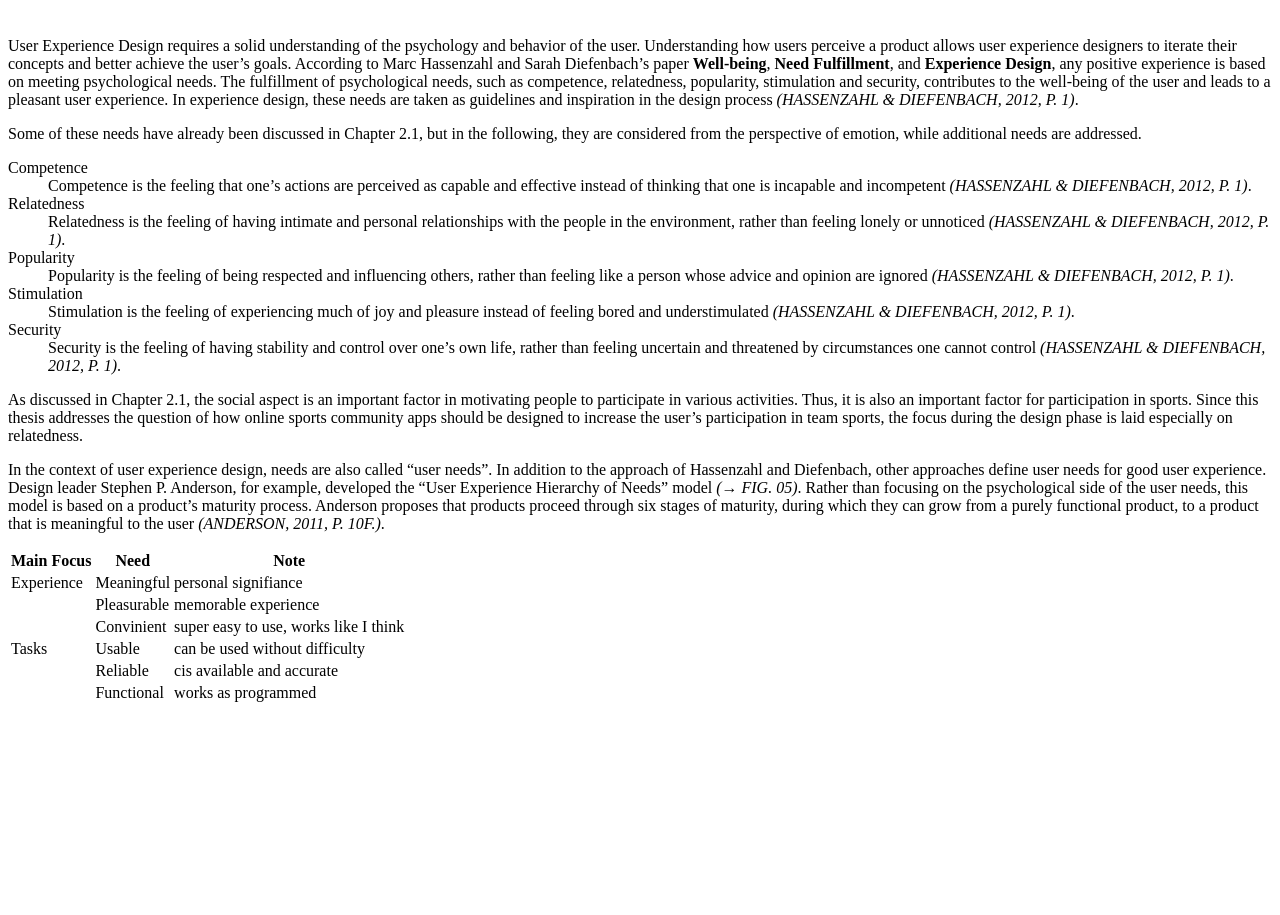
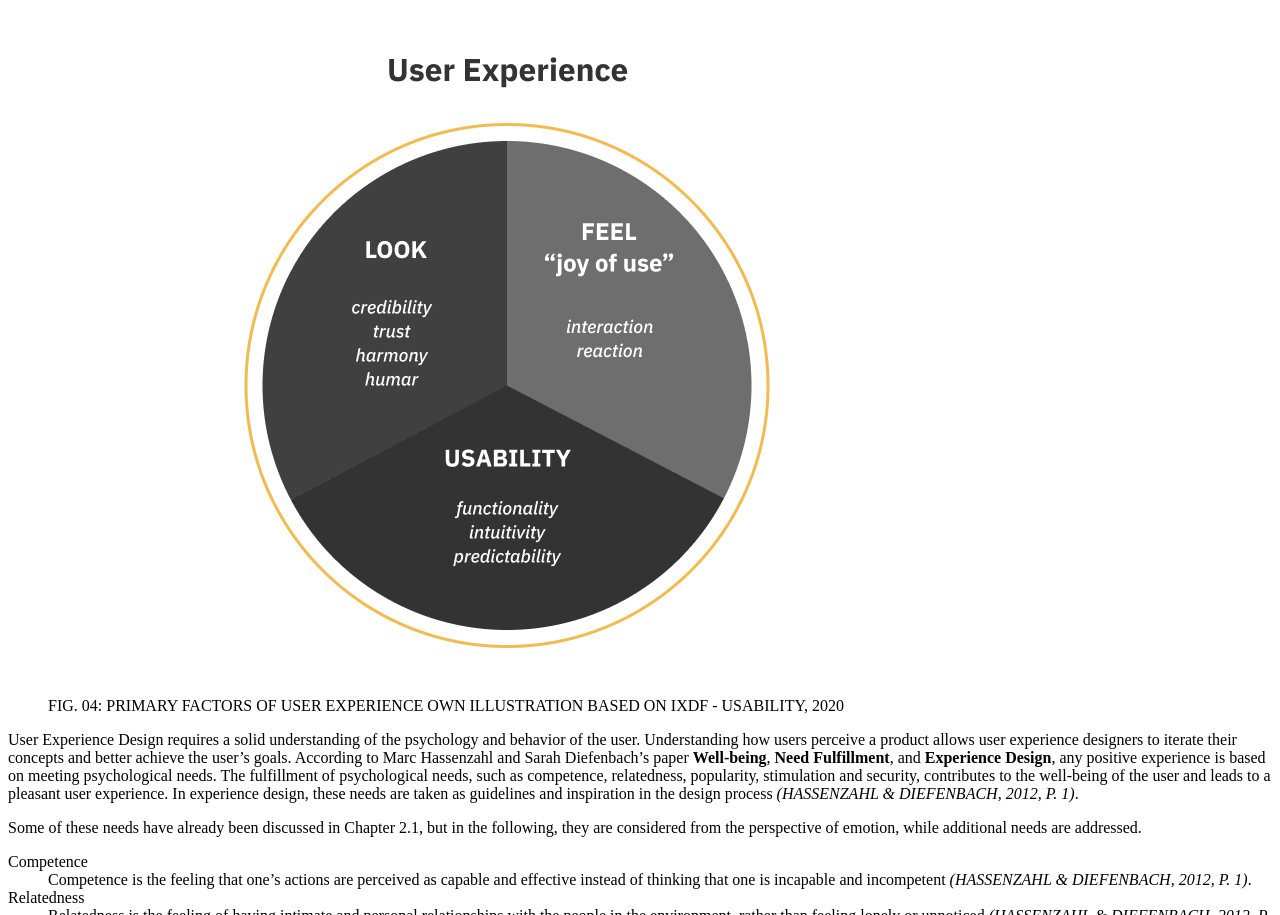
Before and after one commit to mi-classroom/startercode-fur-die-frontend-basics-Alessa-v-Scheidt, a plain HTML site: page chapter/design-principles.html in a window 1280 px wide. Shown: the part 372-1287 px from the top of the page. Before the commit the page ends 1085 px from the top, so only its background shows below. Drawn offline with Linux system fonts and the light colour scheme.

Commit message:
added image

```diff
--- a/chapter/design-principles.html
+++ b/chapter/design-principles.html
@@ -30,7 +30,10 @@
     <p>User experience captures everything a user experiences while using a given product, from the visuals, the haptics, and the audio to how the product feels.
         User experience of a product comprises three primary factors: its look, feel, and usability <cite>(IXDF - UX DESIGN, N.D.)</cite> <cite>(→ FIG. 04)</cite>.</p>
 
-    <img ![User Experience](../images/user-experience.png)>
+    <figure>
+        <img alt="user experience" src="../_data/images/user-experience.png">
+        <figcaption>FIG. 04: PRIMARY FACTORS OF USER EXPERIENCE OWN ILLUSTRATION BASED ON IXDF - USABILITY, 2020</figcaption>
+    </figure>
 
     <p>User Experience Design requires a solid understanding of the psychology and behavior of the user. Understanding how users perceive a product allows user
         experience designers to iterate their concepts and better achieve the user’s goals. According to Marc Hassenzahl and Sarah Diefenbach’s paper <strong>Well-being</strong>,
```
